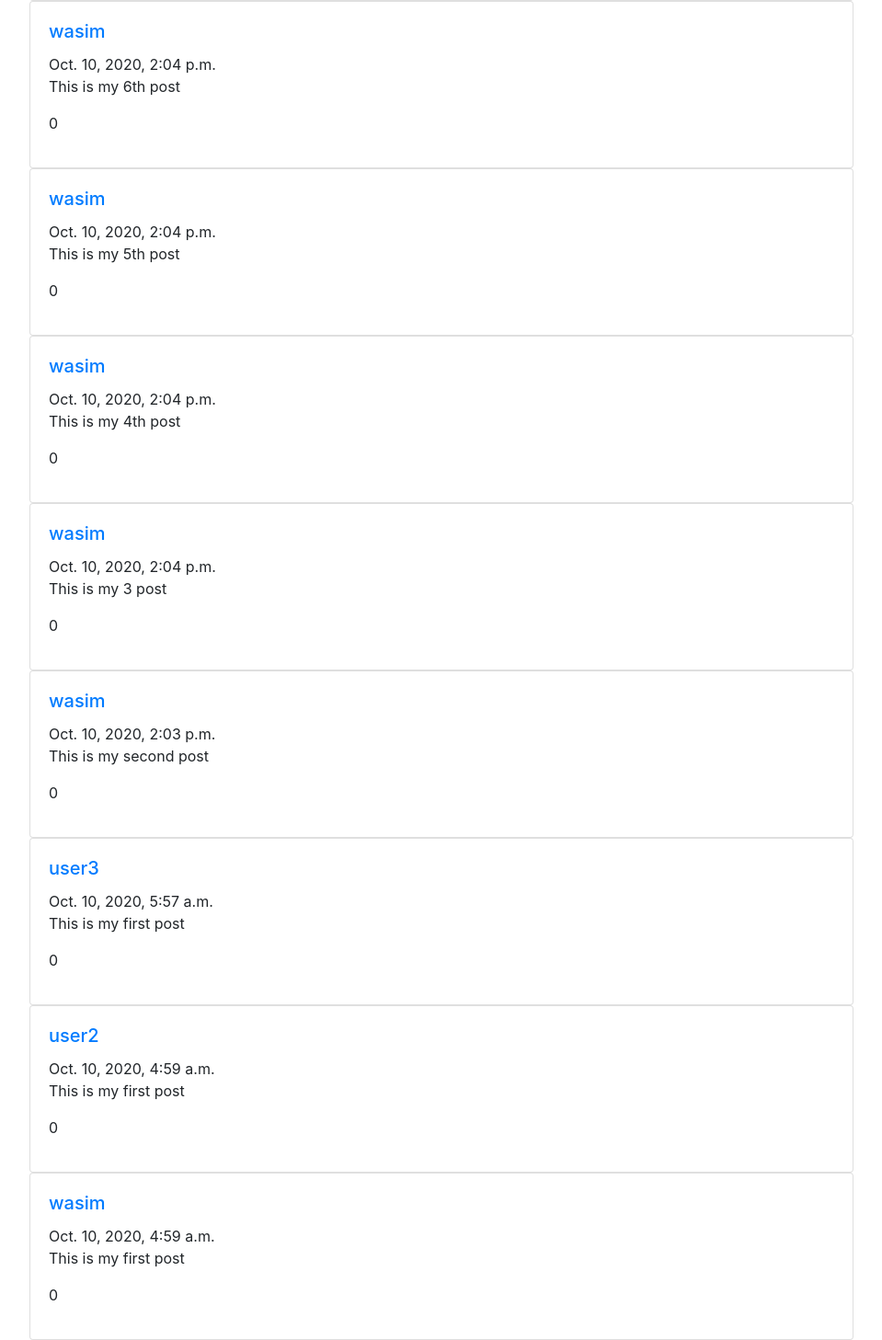
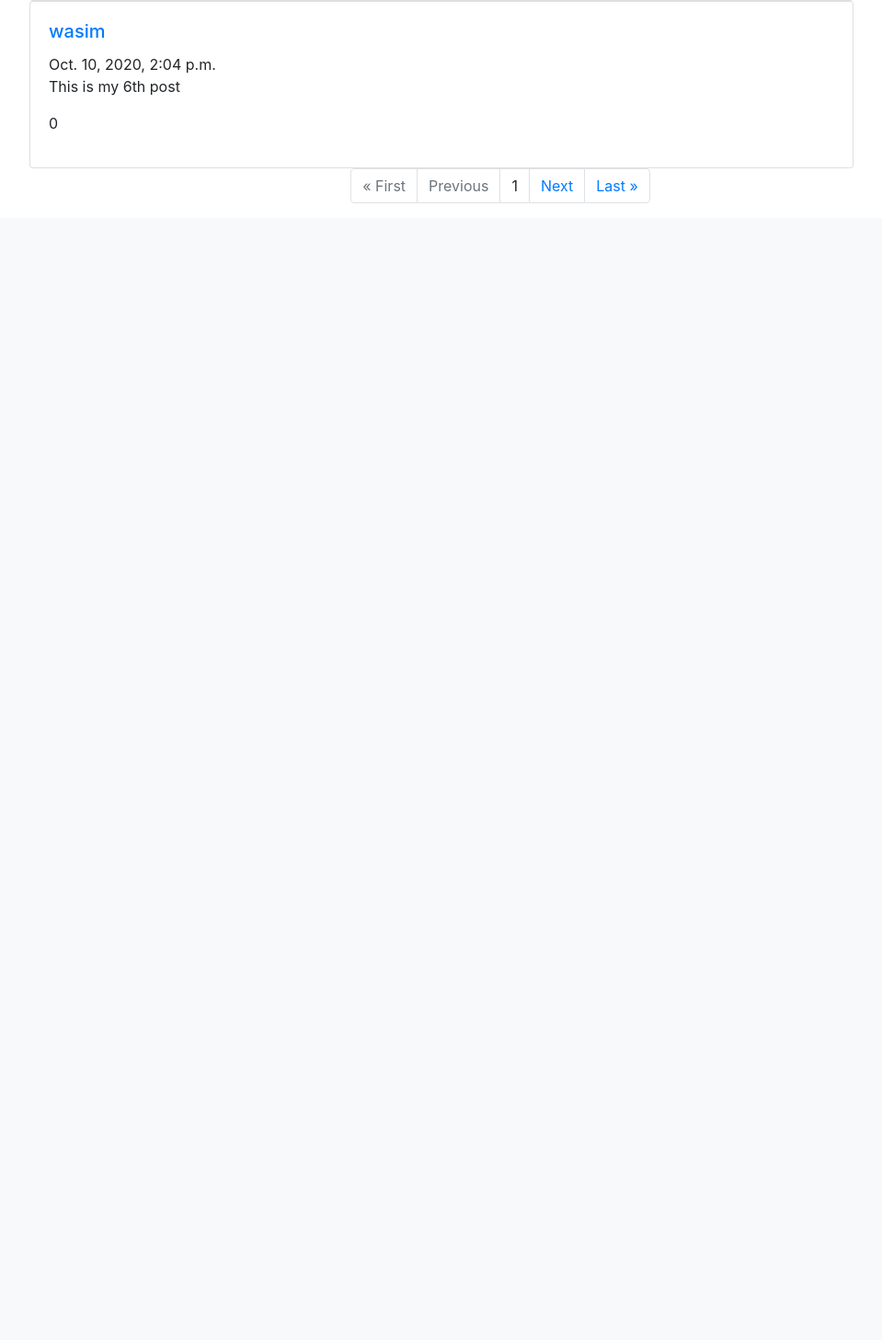
Before and after one commit to WasimAkhtarKhan/cs50-Network, a Django app: page / in a window 1280 px wide. Shown: the part 829-2286 px from the top of the page at 92% size, without its empty margins (96-1055 px from the left). After the commit the page ends 1050 px from the top, so only its background shows below. Run offline with Django 3.2, Linux system fonts and the light colour scheme; data comes from the database, SQL or seed files in the repository; both versions use the stored data as it was after the commit; some libraries are stand-ins or nearby versions.

Commit message:
Upto Pagination

```diff
--- a/network/templates/network/index.html
+++ b/network/templates/network/index.html
@@ -21,9 +21,10 @@
 </form>
     {% endif %}
 
+
     {% if AllPost %}
     <h2 style="margin-left: 20px;">All Posts</h2>
-    {% for post in posts %}
+    {% for post in page_obj %}
         <div class="card" style="width:70%;margin-left: 10%;margin-right: 20%;">
             <div class="card-body">
                 <a href="{% url 'viewprofile' post.user %}"><h5 class="card-title">{{post.user}}</h5></a>
@@ -34,9 +35,10 @@
             </div>
         </div>
     {% endfor %}
+
     {% else %}
     <h2 style="margin-left: 20px;">Following Posts</h2>
-    {% for totalPost in totalPosts %}
+    {% for totalPost in page_obj %}
         <div class="card" style="width:70%;margin-left: 10%;margin-right: 20%;">
             <div class="card-body">
                 <a href="{% url 'viewprofile' totalPost.user %}"><h5 class="card-title">{{totalPost.user}}</h5></a>
@@ -49,4 +51,33 @@
     {% endfor %}
     {% endif %}
 
+
+
+
+    <div class="container">
+        <ul class="pagination justify-content-center">
+            {% if page_obj.has_previous %}
+                <li class="page-item"><a href="?page=1" class="page-link">&laquo; First</a></li>
+                <li class="page-item"><a href="?page={{ page_obj.previous_page_number }}" class="page-link">Previous</a></li>
+            {% else %}
+            <li class="page-item disabled"><a class="page-link">&laquo; First</a></li>
+            <li class="page-item disabled"><a class="page-link">Previous</a></li>
+            {% endif %}
+
+
+            {% if page_obj.number %}
+            <li class="page-item"><a class="page-link">{{ page_obj.number }}</a></li>
+            {% else %}
+            <li class="page-item"><a class="page-link">0</a></li>
+            {% endif %}
+            {% if page_obj.has_next %}
+            <li class="page-item"><a href="?page={{ page_obj.next_page_number }}" class="page-link">Next</a></li>
+            <li class="page-item"><a href="?page={{ page_obj.paginator.num_pages }}" class="page-link">Last &raquo;</a></li>
+            {% else %}
+            <li class="page-item disabled"><a class="page-link">Next</a></li>
+            <li class="page-item disabled"><a class="page-link">Last &raquo;</a></li>
+            {% endif %}
+        </ul>
+    </div>
+
 {% endblock %}
--- a/network/views.py
+++ b/network/views.py
@@ -3,6 +3,8 @@ from django.db import IntegrityError
 from django.http import HttpResponse, HttpResponseRedirect
 from django.shortcuts import render , redirect #,get_object_or_404
 from django.urls import reverse
+from django.core.paginator import Paginator
+
 from datetime import datetime
 
 
@@ -76,9 +78,15 @@ def index(request):
     if request.method == "GET":
         posts = Post.objects.all().order_by('-id')
         allpost = True
+
+        paginator = Paginator(posts, 5) # Show 5 posts per page.
+
+        page_number = request.GET.get('page')
+        page_obj = paginator.get_page(page_number)
+
     return render(request, "network/index.html",{
-        "posts":posts,
         "AllPost":allpost,
+        "page_obj": page_obj,
     })
 
 def viewFollowings(request):
@@ -92,8 +100,13 @@ def viewFollowings(request):
                 if profile.following == p.user :
                     totalPosts.append(p)
 
+        paginator = Paginator(totalPosts, 5) # Show 5 posts per page.
+
+        page_number = request.GET.get('page')
+        page_obj = paginator.get_page(page_number)
+
     return render(request, "network/index.html",{
-        "totalPosts":totalPosts,
+        "page_obj": page_obj,
     })
 
 
```
Also changed, not shown: db.sqlite3.
